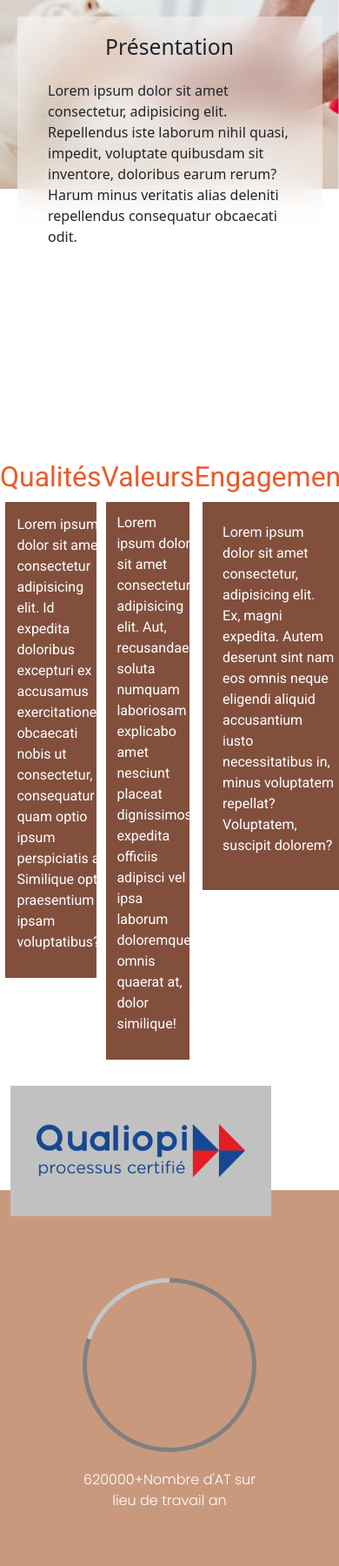
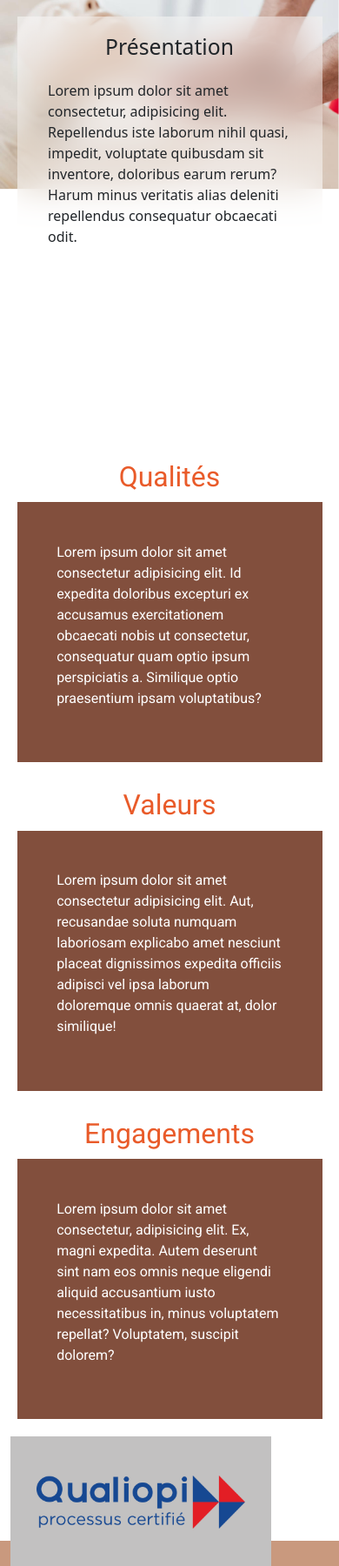
Before and after one commit to TheMaxium69/NRPrevention-SiteWeb, a PHP site: page /formation.php in a window 390 px wide; the page is wider, and only the part inside the window is pictured. Shown: the part 213-2013 px from the top of that part at 87% size. Run offline with PHP 8.4, Linux system fonts and the light colour scheme.

Commit message:
Update formation.css

```diff
--- a/css/formation.css
+++ b/css/formation.css
@@ -105,6 +105,10 @@ header .grey{
         margin-top: -30px;
         font-size: 40px;
     }
+    #card-flex{
+        display: unset;
+        justify-content: space-around;
+    }
 
     #displayback-formation {
         margin-top: 5%; /
```
